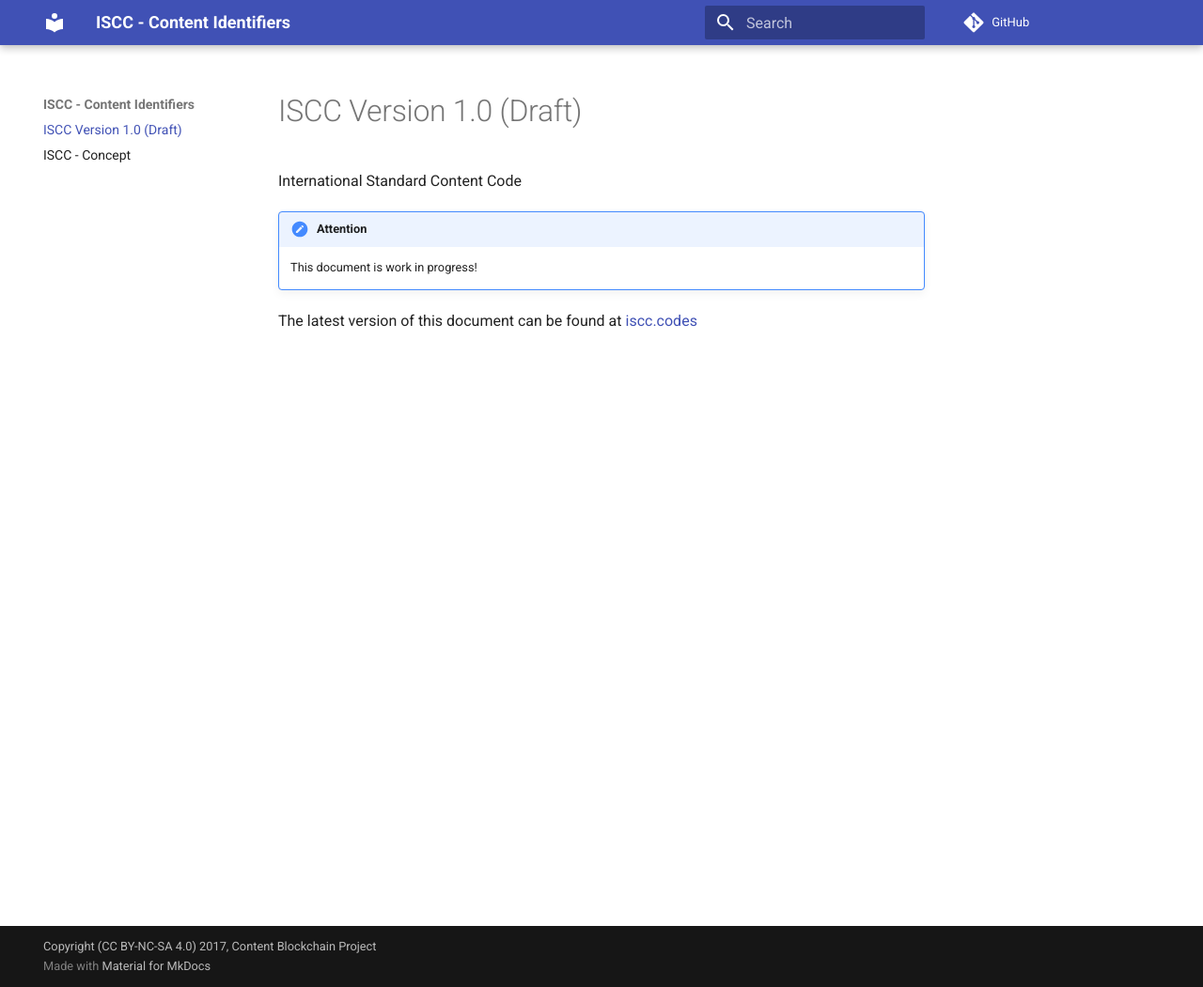
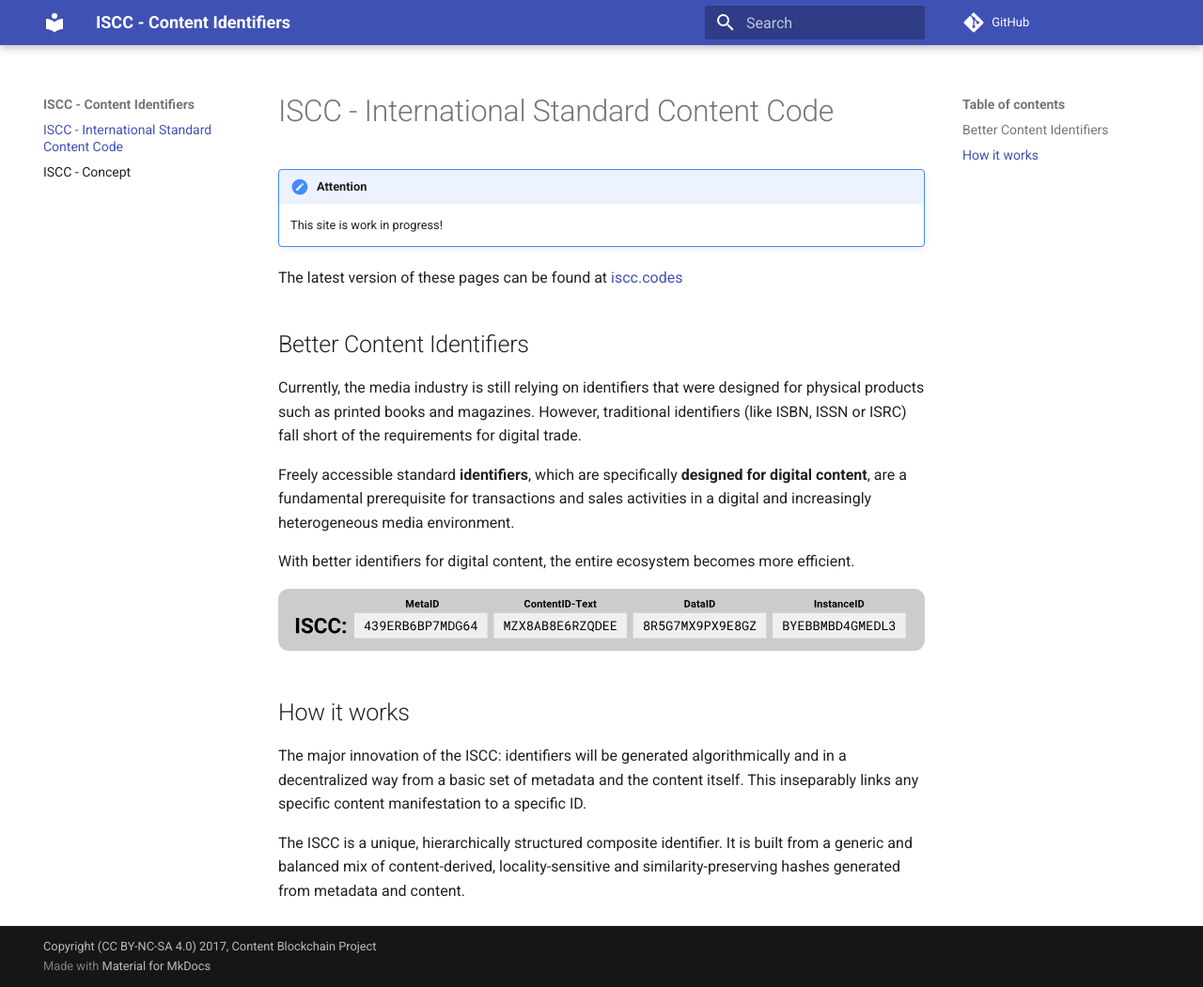
Before and after one commit to iscc/iscc-specs, an MkDocs documentation site: the page built from docs/index.md, in a window 1280 px wide and 1051 px high. Shown: the whole window at 94% size. Built offline with MkDocs 1.6.1 and Material for MkDocs 9.7.7, drawn with Linux system fonts in a browser that asks for light colours; comment, search, counter and statistics services are not loaded.

Commit message:
Update introduction

```diff
--- a/docs/index.md
+++ b/docs/index.md
@@ -1,8 +1,22 @@
-# ISCC Version 1.0 (Draft)
-
-International Standard Content Code
+# ISCC - International Standard Content Code
 
 !!! attention
-    This document is work in progress!
 
-The latest version of this document can be found at [iscc.codes](http://iscc.codes)
+    This site is work in progress!
+The latest version of these pages can be found at [iscc.codes](http://iscc.codes)
+
+## Better Content Identifiers
+
+Currently, the media industry is still relying on identifiers that were designed for physical products such as printed books and magazines. However, traditional identifiers (like ISBN, ISSN or ISRC) fall short of the requirements for digital trade.
+
+Freely accessible standard **identifiers**, which are specifically **designed for digital content**, are a fundamental prerequisite for transactions and sales activities in a digital and increasingly heterogeneous media environment.
+
+With better identifiers for digital content, the entire ecosystem becomes more efficient.
+
+![iscc-sample](images/iscc-sample.svg)
+
+## How it works
+
+The major innovation of the ISCC: identifiers will be generated algorithmically and in a decentralized way from a basic set of metadata and the content itself. This inseparably links any specific content manifestation to a specific ID.
+
+The ISCC is a unique, hierarchically structured composite identifier. It is built from a generic and balanced mix of content-derived, locality-sensitive and similarity-preserving hashes generated from metadata and content.
```
